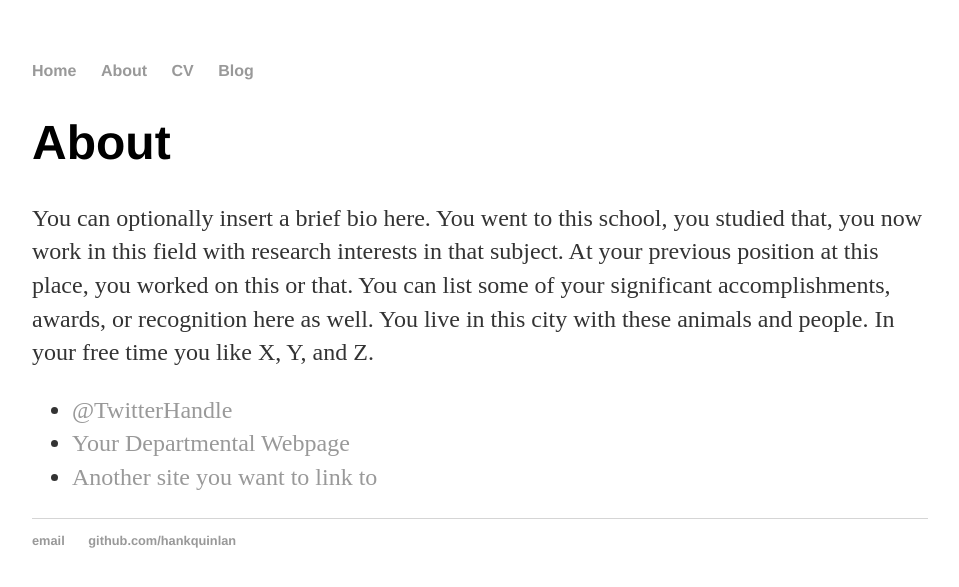
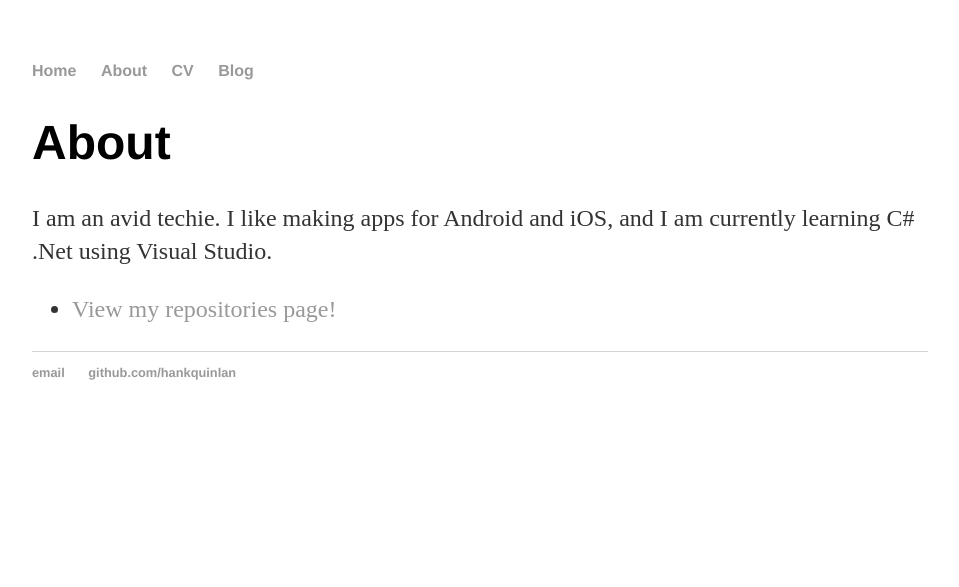
Before and after one commit to KINGAWESOME266/KINGAWESOME266.github.io, a Jekyll site: the page built from about/index.html, in a window 1280 px wide. Shown: the top 587 px of the page, without its empty margins (160-1119 px from the left). Built offline with Jekyll 4.4.1, drawn with Linux system fonts in a browser that asks for light colours.

Commit message:
Atom setup

```diff
--- a/about/index.html
+++ b/about/index.html
@@ -1,15 +1,13 @@
 ---
 layout: default
-title: About Hank Quinlan
+title: About Suraj Shenoy
 ---
 
 		<div class="about">
 			<h1>About</h1>
-			<p>You can optionally insert a brief bio here. You went to this school, you studied that, you now work in this field with research interests in that subject. At your previous position at this place, you worked on this or that. You can list some of your significant accomplishments, awards, or recognition here as well. You live in this city with these animals and people. In your free time you like X, Y, and Z.</p>
+			<p>I am an avid techie. I like making apps for Android and iOS, and I am currently learning C# .Net using Visual Studio.</p>
 
 			<ul class="contacts">
-				<li><a href="#">@TwitterHandle</a></li>
-				<li><a href="#">Your Departmental Webpage</a></li>
-				<li><a href="#">Another site you want to link to</a></li>
+				<li><a href="#">View my repositories page!</a></li>
 				</ul>
 		</div>
--- a/repos/index.html
+++ b/repos/index.html
@@ -1,11 +1,11 @@
 ---
 layout: default
-title: CV of Your Name
+title: Repositories
 ---
 
 	<div class="cv">
 		<a href="#" class="download" title="Download CV as PDF">Download CV</a>
-					<h1>Hank Quinlan</h1>
+					<h1>Suraj Shenoy</h1>
 					<address>
 					<strong>Affiliation</strong><br>
 					Street Address<br>
```
Also changed, not shown: 1 other file.
